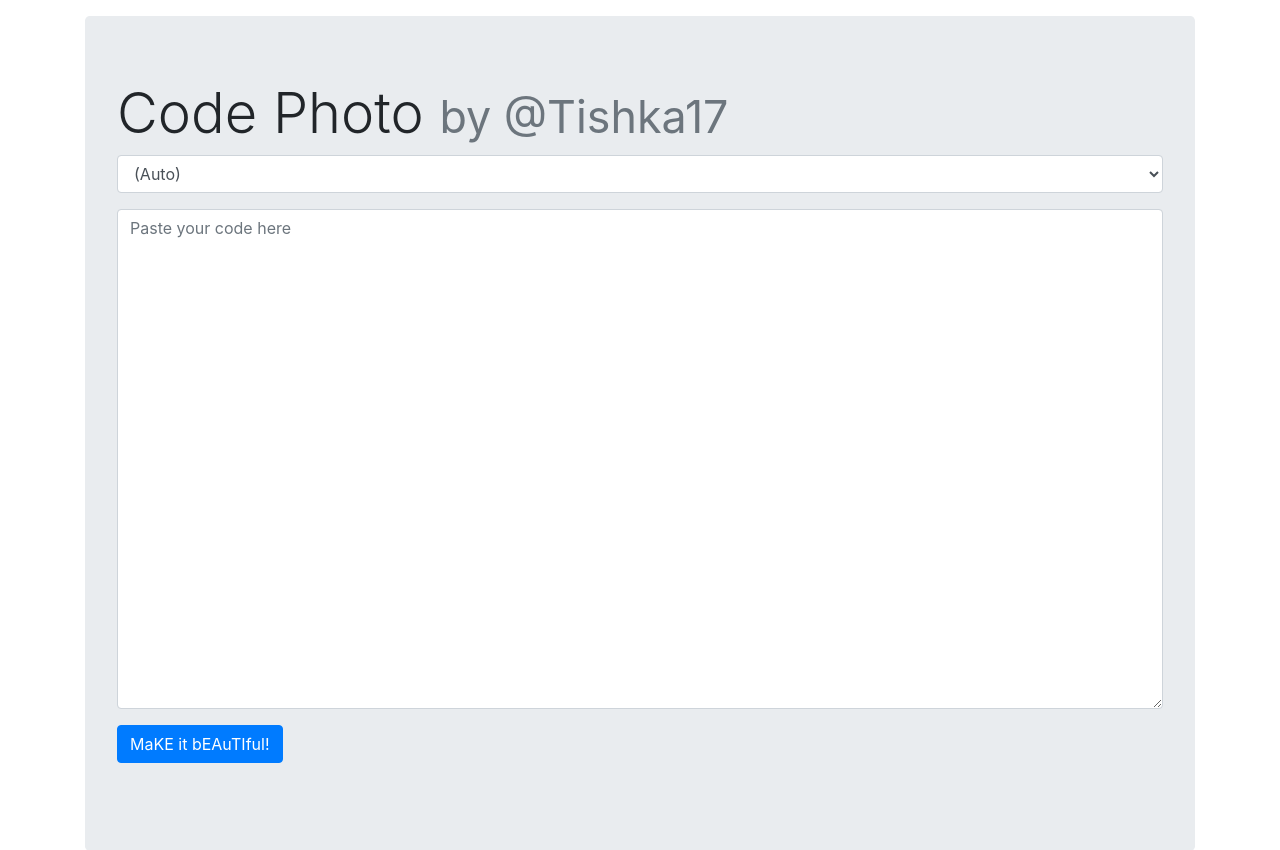
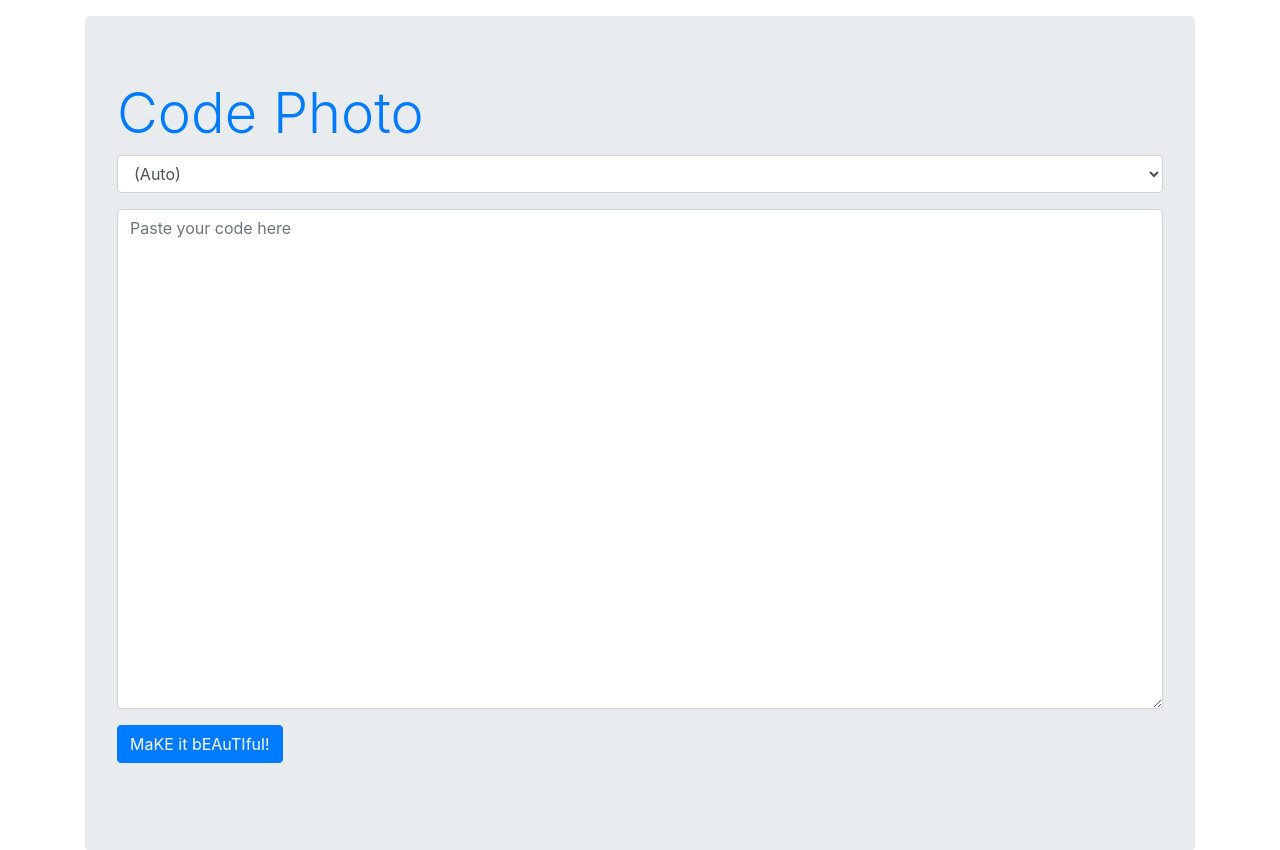
Before and after one commit to rozbrajaczpoziomow/codephoto, a Flask app: page / in a window 1280 px wide. Shown: the top 850 px of the page. Run offline with Flask 3, Linux system fonts and the light colour scheme; some libraries are stand-ins or nearby versions.

Commit message:
Link this repo

```diff
--- a/templates/image.html
+++ b/templates/image.html
@@ -11,10 +11,7 @@
 <div class="container">
     <p></p>
     <div class="jumbotron">
-        <h2 class="display-4">
-            Code Photo
-            <small class="text-muted">by @Tishka17</small>
-        </h2>
+        <h2 class="display-4"><a href='https://github.com/rozbrajaczpoziomow/codephoto'>Code Photo</a></h2>
         <p>
             <a href="/" class="btn btn-primary"><i class="fa fa-camera"></i> Take new photo</a>
             <a href="/upload/{{ image }}.png?download" class="btn btn-light"><i class="fa fa-download"></i> Download this</a>
--- a/templates/input.html
+++ b/templates/input.html
@@ -10,9 +10,7 @@
 <div class="container">
     <p></p>
     <div class="jumbotron">
-        <h2 class="display-4">Code Photo
-            <small class="text-muted">by @Tishka17</small>
-        </h2>
+        <h2 class="display-4"><a href='https://github.com/rozbrajaczpoziomow/codephoto'>Code Photo</a></h2>
         <form action="/code" method="post">
             <div class="form-group">
                 <select class="form-control" id="language" name="language">
--- a/templates/not_found.html
+++ b/templates/not_found.html
@@ -11,10 +11,7 @@
 <div class="container">
     <p></p>
     <div class="jumbotron">
-        <h2 class="display-4">
-            Code Photo
-            <small class="text-muted">by @Tishka17</small>
-        </h2>
+        <h2 class="display-4"><a href='https://github.com/rozbrajaczpoziomow/codephoto'>Code Photo</a></h2>
         <p class="lead">
             <i class="fas fa-exclamation-triangle"></i> Photo not found
         </p>
```
